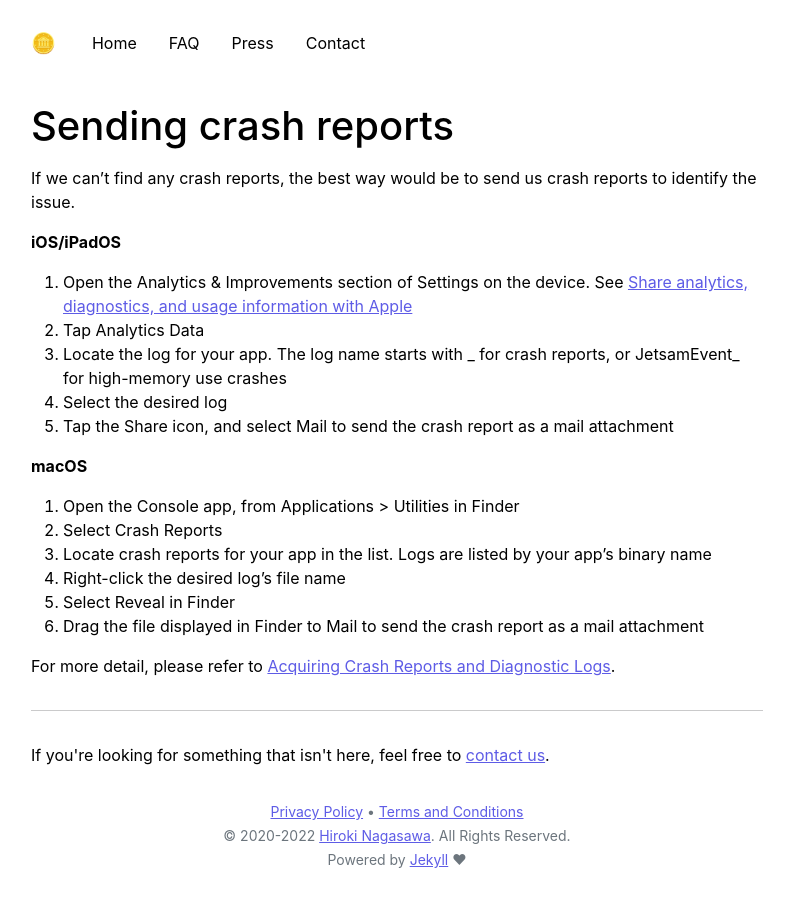
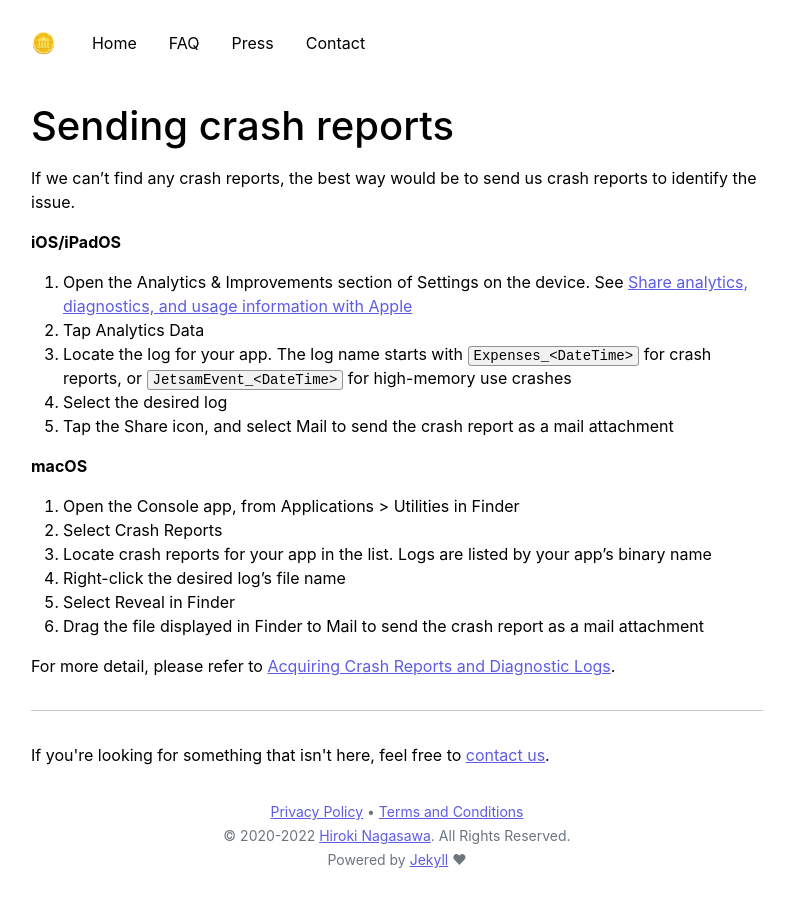
Before and after one commit to bluecometlabs/getexpenses.app, a Jekyll site: the page built from pages/faq/sending-crash-reports.md, in a window 1280 px wide. Shown: the whole page, without its empty margins (243-1030 px from the left). Built offline with Jekyll 4.4.1, drawn with Linux system fonts in a browser that asks for light colours.

Commit message:
Update faq page

```diff
--- a/pages/faq/sending-crash-reports.md
+++ b/pages/faq/sending-crash-reports.md
@@ -12,7 +12,7 @@ If we can't find any crash reports, the best way would be to send us crash repor
 
 1. Open the Analytics & Improvements section of Settings on the device. See [Share analytics, diagnostics, and usage information with Apple](https://support.apple.com/en-us/HT202100)
 2. Tap Analytics Data
-3. Locate the log for your app. The log name starts with <AppBinaryName>_<DateTime> for crash reports, or JetsamEvent_<DateTime> for high-memory use crashes
+3. Locate the log for your app. The log name starts with `Expenses_<DateTime>` for crash reports, or `JetsamEvent_<DateTime>` for high-memory use crashes
 4. Select the desired log
 5. Tap the Share icon, and select Mail to send the crash report as a mail attachment
 
```
